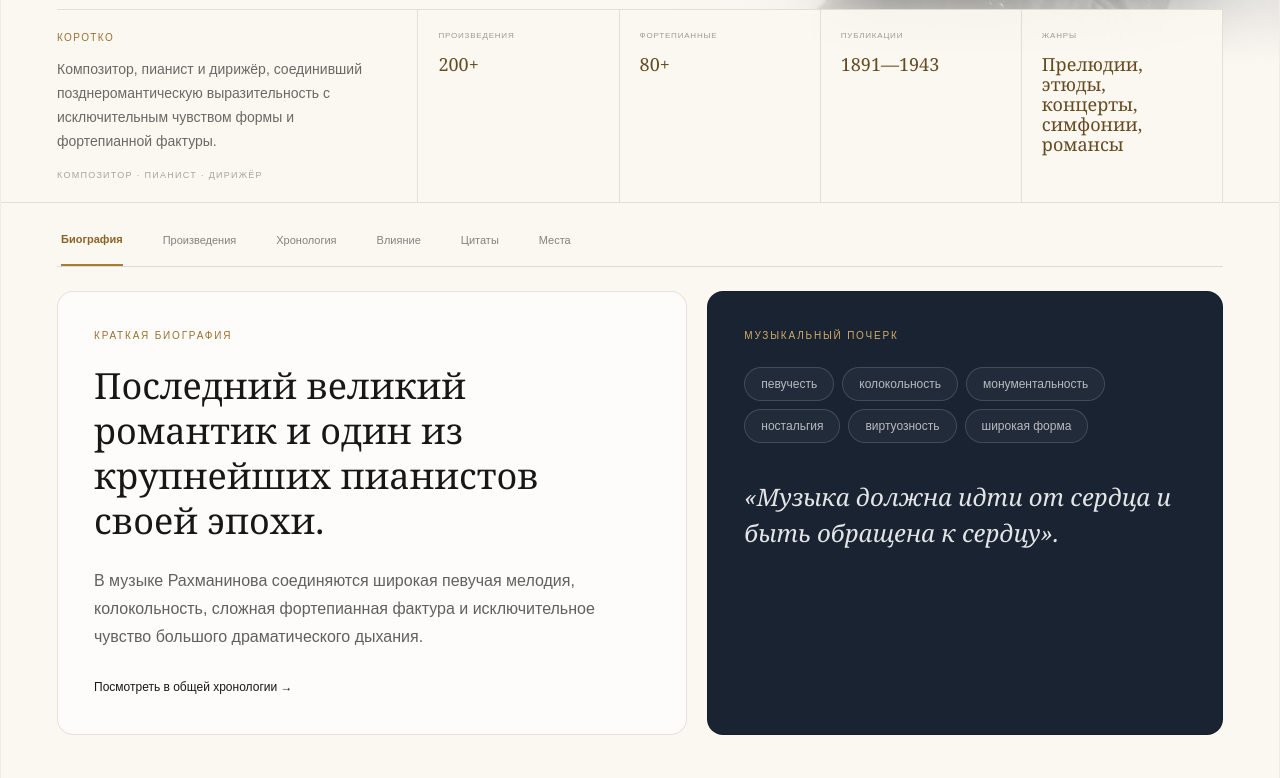
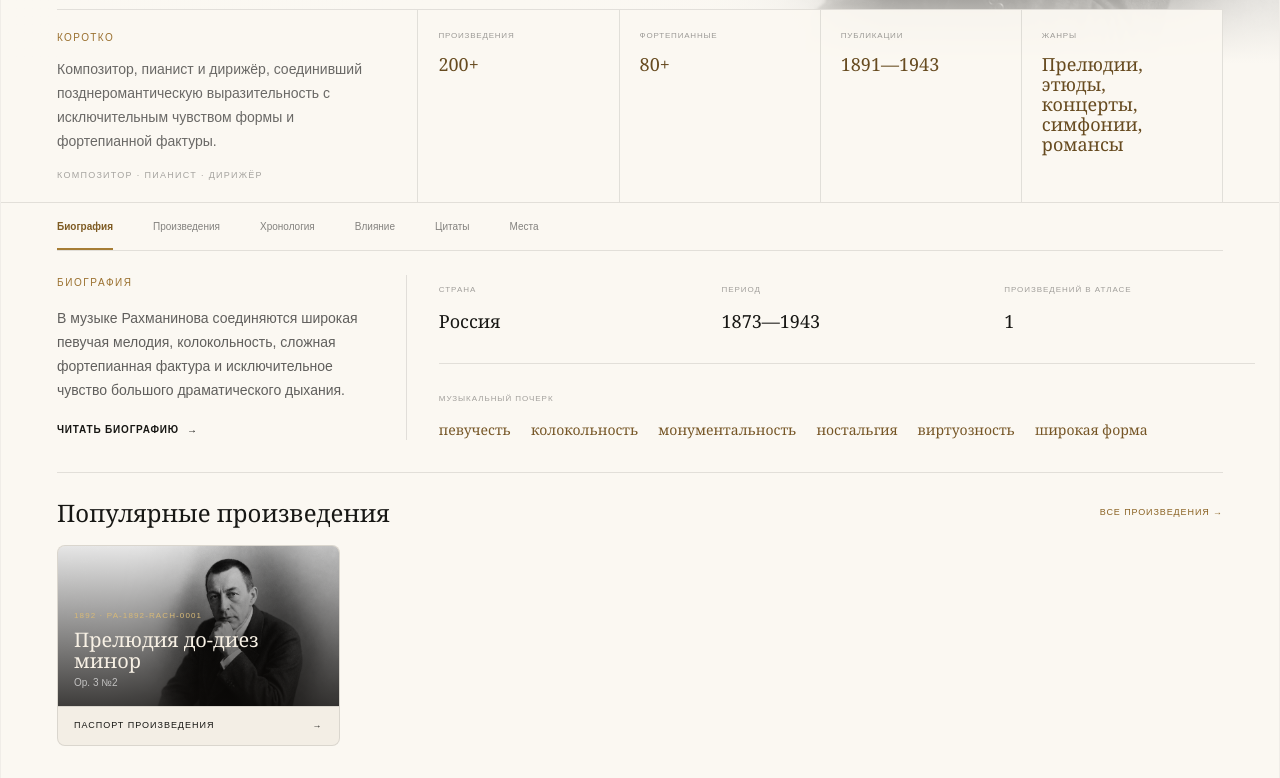
Before and after one commit to NPCWOW/piano-atlas-for-my-soul, a Next.js app: page /composers/sergei-rachmaninoff in a window 1280 px wide. Shown: the part 564-1342 px from the top of the page. Built offline with nearby package versions, Linux system fonts and the light colour scheme.

Commit message:
Align composer tabs with editorial reference design

```diff
--- a/components/composer/ComposerPassportTabs.tsx
+++ b/components/composer/ComposerPassportTabs.tsx
@@ -24,21 +24,23 @@
 const profiles = {
   "sergei-rachmaninoff": {
     headline: "Последний великий романтик и один из крупнейших пианистов своей эпохи.",
-    overview: "В музыке Рахманинова соединяются широкая певучая мелодия, колокольность, сложная фортепианная фактура и исключительное чувство большого драматического дыхания.",
+    overview:
+      "В музыке Рахманинова соединяются широкая певучая мелодия, колокольность, сложная фортепианная фактура и исключительное чувство большого драматического дыхания.",
     traits: ["певучесть", "колокольность", "монументальность", "ностальгия", "виртуозность", "широкая форма"],
     quote: "«Музыка должна идти от сердца и быть обращена к сердцу».",
-    influence: "Русская вокальная интонация, церковная колокольность, Чайковский, московская фортепианная школа и опыт великого концертирующего пианиста.",
+    influence:
+      "Русская вокальная интонация, церковная колокольность, Чайковский, московская фортепианная школа и опыт великого концертирующего пианиста.",
     places: ["Семёново и Онег", "Москва", "Ивановка", "Дрезден", "Нью-Йорк", "Беверли-Хиллз"],
-    journeyBackground: "/images/journey/rachmaninoff-childhood.webp",
   },
   "wolfgang-amadeus-mozart": {
     headline: "Ребёнок-виртуоз, который стал одним из главных драматургов венского классицизма.",
-    overview: "Моцарт соединяет прозрачную форму с театральностью, живой музыкальной речью, внезапными эмоциональными поворотами и исключительным мелодическим даром.",
+    overview:
+      "Моцарт соединяет прозрачную форму с театральностью, живой музыкальной речью, внезапными эмоциональными поворотами и исключительным мелодическим даром.",
     traits: ["ясность", "театр", "певучесть", "контраст", "изящество", "ритмическая энергия"],
     quote: "«Мелодия — сущность музыки».",
-    influence: "Итальянская опера, Иоганн Кристиан Бах, Гайдн, путешествия по Европе и постоянная работа с театром сформировали его универсальный музыкальный язык.",
+    influence:
+      "Итальянская опера, Иоганн Кристиан Бах, Гайдн, путешествия по Европе и постоянная работа с театром сформировали его универсальный музыкальный язык.",
     places: ["Зальцбург", "Мюнхен", "Париж", "Лондон", "Милан", "Вена"],
-    journeyBackground: "https://upload.wikimedia.org/wikipedia/commons/2/24/Portrait_of_Mozart_by_Pietro_Antonio_Lorenzoni.jpg",
   },
 } as const;
 
@@ -51,120 +53,190 @@
     quote: "Музыка остаётся живой, пока её слушают и исполняют.",
     influence: "Музыкальная среда эпохи, школа, исполнители и собственный художественный опыт.",
     places: [composer.country.ru],
-    journeyBackground: composer.portrait ?? "",
   };
 
   const portrait = composer.slug === "sergei-rachmaninoff" ? "/images/works/rachmaninoff-hero.jpg" : composer.portrait ?? "";
+  const popularWorks = works.slice(0, 4);
+
+  const WorkCard = ({ work, detailed = false }: { work: Work; detailed?: boolean }) => (
+    <article className="group overflow-hidden rounded-lg border border-black/10 bg-[#f3eee5] transition duration-300 hover:-translate-y-1 hover:shadow-[0_16px_35px_rgba(62,45,18,.10)]">
+      <div className={`${detailed ? "h-52" : "h-40"} relative overflow-hidden bg-[#ded6ca]`}>
+        <div
+          className="absolute inset-0 bg-cover bg-top grayscale transition duration-700 group-hover:scale-[1.035]"
+          style={{ backgroundImage: `url('${portrait}')` }}
+        />
+        <div className="absolute inset-0 bg-[linear-gradient(180deg,rgba(14,12,9,.04),rgba(12,10,8,.78))]" />
+        <div className="absolute inset-x-0 bottom-0 p-4 text-[#f7f0e4]">
+          <p className="text-[8px] uppercase tracking-[.14em] text-[#d7b977]">{work.year} · {work.passportNumber}</p>
+          <h3 className="mt-2 font-serif text-lg leading-[1.02] sm:text-xl">{work.title.ru}</h3>
+          <p className="mt-1 text-[10px] text-white/64">{work.opus ?? work.catalogue}</p>
+        </div>
+      </div>
+
+      {detailed && (
+        <div className="grid grid-cols-2 border-t border-black/10 text-sm">
+          <div className="border-b border-r border-black/10 p-3">
+            <small className="block text-[8px] uppercase tracking-[.1em] text-black/36">Тональность</small>
+            <strong className="mt-1 block font-serif font-medium">{work.key?.ru ?? "—"}</strong>
+          </div>
+          <div className="border-b border-black/10 p-3">
+            <small className="block text-[8px] uppercase tracking-[.1em] text-black/36">Сложность</small>
+            <strong className="mt-1 block font-serif font-medium">{work.difficulty} / 10</strong>
+          </div>
+          <div className="border-r border-black/10 p-3">
+            <small className="block text-[8px] uppercase tracking-[.1em] text-black/36">Длительность</small>
+            <strong className="mt-1 block font-serif font-medium">{work.duration ?? "—"}</strong>
+          </div>
+          <div className="p-3">
+            <small className="block text-[8px] uppercase tracking-[.1em] text-black/36">Ноты</small>
+            <strong className="mt-1 block font-serif font-medium text-[#8b6324]">Открыть</strong>
+          </div>
+        </div>
+      )}
+
+      <Link
+        href={`/works/${work.slug}`}
+        className="flex items-center justify-between border-t border-black/10 px-4 py-3 text-[9px] uppercase tracking-[.11em] text-[#8b6324]"
+      >
+        Паспорт произведения <span>→</span>
+      </Link>
+    </article>
+  );
 
   return (
-    <section id="composer-works" className="mt-7 scroll-mt-6">
-      <div className="overflow-x-auto border-b border-black/12">
-        <div className="flex min-w-max gap-8 px-1 sm:gap-10">
+    <section id="composer-works" className="scroll-mt-6">
+      <div className="overflow-x-auto border-b border-black/10">
+        <div className="flex min-w-max gap-7 sm:gap-10">
           {tabs.map((tab) => (
             <button
               key={tab.key}
               type="button"
               onClick={() => setActiveTab(tab.key)}
-              className={`pb-4 text-[11px] transition ${activeTab === tab.key ? "border-b-2 border-[#a67d35] font-semibold text-[#8b6324]" : "text-black/48 hover:text-black/72"}`}
+              className={`relative py-4 text-[10px] transition ${
+                activeTab === tab.key ? "font-semibold text-[#7e5b23]" : "text-black/48 hover:text-black/72"
+              }`}
             >
               {tab.label}
+              {activeTab === tab.key && <span className="absolute inset-x-0 bottom-0 h-[2px] bg-[#a67d35]" />}
             </button>
           ))}
         </div>
       </div>
 
       {activeTab === "biography" && (
-        <div className="mt-6 grid gap-5 lg:grid-cols-[1.1fr_.9fr]">
-          <article className="rounded-2xl border border-black/10 bg-white/58 p-7 sm:p-9">
-            <p className="text-[10px] uppercase tracking-[.18em] text-[#9b7130]">Краткая биография</p>
-            <h2 className="mt-5 max-w-3xl font-serif text-3xl leading-tight sm:text-4xl">{profile.headline}</h2>
-            <p className="mt-6 max-w-3xl text-sm leading-7 text-black/62 sm:text-base">{profile.overview}</p>
-            <Link href="/timeline" className="mt-7 inline-block text-xs text-[#8b6324] hover:underline">Посмотреть в общей хронологии →</Link>
-          </article>
+        <div className="pt-6">
+          <div className="grid gap-8 lg:grid-cols-[30%_70%]">
+            <article className="pr-6 lg:border-r lg:border-black/10">
+              <p className="text-[10px] uppercase tracking-[.16em] text-[#9b7130]">Биография</p>
+              <p className="mt-4 text-sm leading-6 text-black/62">{profile.overview}</p>
+              <Link href="/timeline" className="mt-5 inline-flex items-center gap-2 text-[10px] font-semibold uppercase tracking-[.08em] text-[#8b6324]">
+                Читать биографию <span>→</span>
+              </Link>
+            </article>
 
-          <article className="rounded-2xl border border-black/10 bg-[#192331] p-7 text-[#f0e8db] sm:p-9">
-            <p className="text-[10px] uppercase tracking-[.18em] text-[#d1ad68]">Музыкальный почерк</p>
-            <div className="mt-6 flex flex-wrap gap-2">
-              {profile.traits.map((trait) => <span key={trait} className="rounded-full border border-white/15 bg-white/[.04] px-4 py-2 text-xs text-white/68">{trait}</span>)}
+            <div>
+              <div className="grid gap-x-8 gap-y-5 sm:grid-cols-2 lg:grid-cols-3">
+                <div>
+                  <small className="text-[8px] uppercase tracking-[.12em] text-black/36">Страна</small>
+                  <p className="mt-2 font-serif text-lg">{composer.country.ru}</p>
+                </div>
+                <div>
+                  <small className="text-[8px] uppercase tracking-[.12em] text-black/36">Период</small>
+                  <p className="mt-2 font-serif text-lg">{composer.born}—{composer.died}</p>
+                </div>
+                <div>
+                  <small className="text-[8px] uppercase tracking-[.12em] text-black/36">Произведений в атласе</small>
+                  <p className="mt-2 font-serif text-lg">{works.length}</p>
+                </div>
+              </div>
+
+              <div className="mt-7 border-t border-black/10 pt-5">
+                <small className="text-[8px] uppercase tracking-[.12em] text-black/36">Музыкальный почерк</small>
+                <div className="mt-3 flex flex-wrap gap-x-5 gap-y-2">
+                  {profile.traits.map((trait) => (
+                    <span key={trait} className="font-serif text-sm text-[#765626]">{trait}</span>
+                  ))}
+                </div>
+              </div>
             </div>
-            <blockquote className="mt-9 font-serif text-2xl italic leading-9 text-white/88">{profile.quote}</blockquote>
-          </article>
+          </div>
+
+          <div className="mt-8 border-t border-black/10 pt-6">
+            <div className="mb-4 flex items-center justify-between gap-5">
+              <h2 className="font-serif text-2xl">Популярные произведения</h2>
+              <button type="button" onClick={() => setActiveTab("works")} className="text-[9px] uppercase tracking-[.1em] text-[#8b6324]">
+                Все произведения →
+              </button>
+            </div>
+            <div className="grid gap-3 sm:grid-cols-2 lg:grid-cols-4">
+              {popularWorks.map((work) => <WorkCard key={work.id} work={work} />)}
+            </div>
+          </div>
         </div>
       )}
 
       {activeTab === "works" && (
-        <div className="mt-6">
+        <div className="pt-6">
           <div className="mb-5 flex items-end justify-between gap-5">
             <div>
-              <p className="text-[10px] uppercase tracking-[.18em] text-[#9b7130]">Музыкальные паспорта</p>
-              <h2 className="mt-2 font-serif text-3xl">Произведения</h2>
+              <p className="text-[9px] uppercase tracking-[.16em] text-[#9b7130]">Каталог</p>
+              <h2 className="mt-1 font-serif text-3xl">Произведения</h2>
             </div>
-            <span className="text-xs text-black/42">{works.length} в каталоге</span>
+            <span className="text-[10px] text-black/40">{works.length} в атласе</span>
           </div>
-
           <div className="grid gap-4 md:grid-cols-2 xl:grid-cols-3">
-            {works.map((work) => (
-              <article key={work.id} className="group overflow-hidden rounded-2xl border border-black/10 bg-[#fffdf9] shadow-sm transition duration-300 hover:-translate-y-1 hover:shadow-xl">
-                <div className="relative h-48 overflow-hidden bg-[#ded5c8]">
-                  <div className="absolute inset-0 bg-cover bg-top grayscale transition duration-700 group-hover:scale-105" style={{ backgroundImage: `url('${portrait}')` }} />
-                  <div className="absolute inset-0 bg-[linear-gradient(90deg,rgba(244,238,228,.98),rgba(244,238,228,.75)_48%,rgba(20,16,11,.14))]" />
-                  <div className="relative z-10 max-w-[72%] p-5">
-                    <p className="text-[9px] uppercase tracking-[.15em] text-[#9b7130]">{work.passportNumber}</p>
-                    <h3 className="mt-4 font-serif text-2xl leading-tight">{work.title.ru}</h3>
-                    <p className="mt-2 font-serif text-base text-[#775728]">{work.opus ?? work.catalogue}</p>
-                  </div>
-                </div>
-                <div className="grid grid-cols-2 border-t border-black/10 text-sm">
-                  <div className="border-b border-r border-black/10 p-4"><small className="block text-[8px] uppercase tracking-[.1em] text-black/38">Тональность</small><strong className="mt-1 block font-serif font-medium">{work.key?.ru ?? "—"}</strong></div>
-                  <div className="border-b border-black/10 p-4"><small className="block text-[8px] uppercase tracking-[.1em] text-black/38">Сложность</small><strong className="mt-1 block font-serif font-medium">{work.difficulty} / 10</strong></div>
-                  <div className="border-r border-black/10 p-4"><small className="block text-[8px] uppercase tracking-[.1em] text-black/38">Длительность</small><strong className="mt-1 block font-serif font-medium">{work.duration ?? "—"}</strong></div>
-                  <div className="p-4"><small className="block text-[8px] uppercase tracking-[.1em] text-black/38">Ноты</small><strong className="mt-1 block font-serif font-medium text-[#8b6324]">Доступны</strong></div>
-                </div>
-                <Link href={`/works/${work.slug}`} className="flex items-center justify-between border-t border-black/10 px-5 py-4 text-[10px] uppercase tracking-[.1em] text-[#8b6324]">
-                  Открыть паспорт <span>→</span>
-                </Link>
-              </article>
-            ))}
+            {works.map((work) => <WorkCard key={work.id} work={work} detailed />)}
           </div>
         </div>
       )}
 
       {activeTab === "timeline" && (
-        <article className="mt-6 overflow-hidden rounded-2xl border border-black/10 bg-[#10100e] text-[#eee4cf]">
-          <div className="relative min-h-[360px] p-8 sm:p-12">
-            <div className="absolute inset-0 bg-cover bg-center opacity-38" style={{ backgroundImage: `url('${profile.journeyBackground}')` }} />
-            <div className="absolute inset-0 bg-[linear-gradient(90deg,rgba(7,7,6,.98)_0%,rgba(7,7,6,.78)_52%,rgba(7,7,6,.18)_100%)]" />
-            <div className="relative z-10 max-w-xl">
-              <p className="text-[10px] uppercase tracking-[.25em] text-[#d1ad68]">Жизнь в музыке</p>
-              <h2 className="mt-6 font-serif text-4xl leading-tight">Интерактивная биография вместо обычной шкалы дат.</h2>
-              <p className="mt-5 text-sm leading-7 text-white/60">{hasJourney ? "Нажмите на большой портрет в верхней части паспорта: биография откроется как бесшовная сцена со скроллом." : "Интерактивная биография этого композитора пока создаётся."}</p>
+        <article className="grid gap-8 py-8 lg:grid-cols-[1fr_.9fr]">
+          <div>
+            <p className="text-[9px] uppercase tracking-[.16em] text-[#9b7130]">Жизнь в музыке</p>
+            <h2 className="mt-3 max-w-xl font-serif text-3xl leading-tight">Интерактивная биография вместо обычного списка дат.</h2>
+            <p className="mt-5 max-w-xl text-sm leading-7 text-black/58">
+              {hasJourney
+                ? "Нажмите на большой портрет в верхней части страницы — откроется бесшовное путешествие по жизни композитора."
+                : "Интерактивная биография этого композитора пока создаётся."}
+            </p>
+          </div>
+          <div className="border-l border-black/10 pl-7">
+            <div className="space-y-5">
+              {[composer.born, "—", composer.died].map((year, index) => (
+                <div key={`${year}-${index}`} className="flex items-center gap-4">
+                  <span className="h-2 w-2 rounded-full bg-[#a67d35]" />
+                  <span className="font-serif text-lg text-[#6d5127]">{year}</span>
+                  <span className="text-xs text-black/44">{index === 0 ? "Рождение" : index === 2 ? "Последний год" : "Жизнь и творчество"}</span>
+                </div>
+              ))}
             </div>
           </div>
         </article>
       )}
 
       {activeTab === "influence" && (
-        <article className="mt-6 rounded-2xl border border-black/10 bg-white/58 p-8 sm:p-10">
-          <p className="text-[10px] uppercase tracking-[.18em] text-[#9b7130]">Источники языка</p>
-          <h2 className="mt-4 font-serif text-3xl">Что сформировало его музыку</h2>
-          <p className="mt-6 max-w-4xl text-base leading-8 text-black/62">{profile.influence}</p>
+        <article className="py-8">
+          <p className="text-[9px] uppercase tracking-[.16em] text-[#9b7130]">Источники языка</p>
+          <h2 className="mt-3 font-serif text-3xl">Что сформировало его музыку</h2>
+          <p className="mt-6 max-w-4xl text-base leading-8 text-black/60">{profile.influence}</p>
         </article>
       )}
 
       {activeTab === "quotes" && (
-        <article className="mt-6 rounded-2xl border border-black/10 bg-[#ede5d8] p-8 text-center sm:p-12">
-          <span className="font-serif text-6xl text-[#b18a49]/45">“</span>
-          <blockquote className="mx-auto max-w-3xl font-serif text-3xl italic leading-tight text-[#654a20]">{profile.quote}</blockquote>
+        <article className="py-10 text-center">
+          <span className="font-serif text-5xl text-[#a67d35]/28">“</span>
+          <blockquote className="mx-auto max-w-3xl font-serif text-3xl italic leading-tight text-[#674b20]">{profile.quote}</blockquote>
         </article>
       )}
 
       {activeTab === "places" && (
-        <div className="mt-6 grid gap-3 sm:grid-cols-2 lg:grid-cols-3">
+        <div className="grid gap-0 py-7 sm:grid-cols-2 lg:grid-cols-3">
           {profile.places.map((place, index) => (
-            <article key={place} className="rounded-2xl border border-black/10 bg-white/55 p-6">
-              <span className="font-serif text-4xl text-[#b18a49]/55">{String(index + 1).padStart(2, "0")}</span>
-              <h3 className="mt-5 font-serif text-2xl">{place}</h3>
-              <p className="mt-3 text-sm leading-6 text-black/48">Важная точка в биографии и музыкальной географии композитора.</p>
+            <article key={place} className="border-b border-r border-black/10 p-5">
+              <span className="font-serif text-2xl text-[#a67d35]/45">{String(index + 1).padStart(2, "0")}</span>
+              <h3 className="mt-4 font-serif text-xl">{place}</h3>
+              <p className="mt-2 text-xs leading-5 text-black/46">Важная точка в биографии и музыкальной географии композитора.</p>
             </article>
           ))}
         </div>
```
